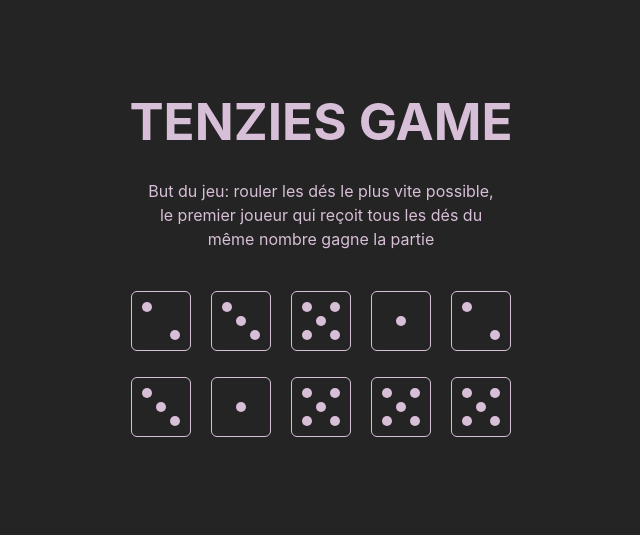
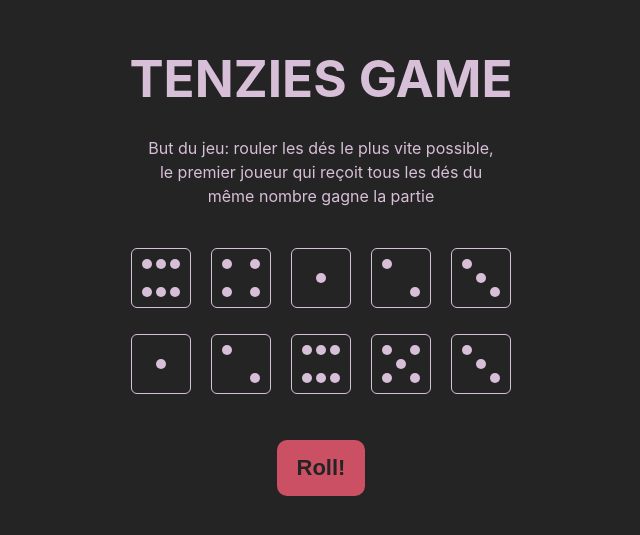
Before and after one commit to marilynduf/tenzies-game, a React (Vite) app: page / in a window 1280 px wide. Shown: the part 135-670 px from the top of the page, without its empty margins (319-959 px from the left). Built offline with nearby package versions, Linux system fonts and the light colour scheme.

Commit message:
add button 'Roll dice' & generate new dice value when click on it

```diff
--- a/src/App.css
+++ b/src/App.css
@@ -4,9 +4,10 @@
   text-align: center;
 }
 
-.dice {
-  display: inline-block;
-  max-width: 465px;
+.title {
+  font-size: 3.2em;
+  line-height: 1.1;
+  margin: 0;
 }
 
 .description {
@@ -16,3 +17,22 @@
   max-width: 348px;
   text-align: center;
 }
+
+.dice {
+  display: inline-block;
+  max-width: 465px;
+}
+
+.btn-roll-dice {
+  border: none;
+  display: block;
+  margin: 0 auto;
+  margin-top: 30px;
+  color: #242424;
+  font-size: 22px;
+  font-weight: 600;
+  padding: 15px 20px;
+  border-radius: 10px;
+  background-color: #cc5064;
+  cursor: pointer;
+}
--- a/src/App.jsx
+++ b/src/App.jsx
@@ -3,30 +3,46 @@ import "./App.css";
 import Die from "./components/Die/Die";
 
 function App() {
-    function createDiceObj(NumOfDice) {
+
+
+    function ramdomNumbers() {
+        return Math.ceil(Math.random() * 6)
+    }
+
+    function createDiceObj(numberOfDice) {
         const objArray = [];
-        for (let i = 0; i < NumOfDice; i++) {
-            objArray.push({ id: i, value: Math.ceil(Math.random() * 6)});
+        for (let i = 0; i < numberOfDice; i++) {
+            objArray.push({ id: i, value: ramdomNumbers() });
         }
-
         return objArray;
     }
 
-    const diceObj = createDiceObj(10);
+    const [dice, setDice] = useState(createDiceObj(10));
 
-    const [dice, setDice] = useState(diceObj);
+    function createAllNewDice() {
+        setDice((oldDice) =>
+            oldDice.map((die) => ({
+                ...die,
+                value: ramdomNumbers(),
+            }))
+        );
+    }
 
     const mappedDice = dice.map((die) => (
         <Die key={die.id} id={die.id} value={die.value} />
     ));
 
-    console.log(mappedDice)
-
     return (
         <>
-            <h1 className="titre">TENZIES GAME</h1>
-            <p className="description">But du jeu: rouler les dés le plus vite possible, le premier joueur qui reçoit tous les dés du même nombre gagne la partie</p>
+            <h1 className="title">TENZIES GAME</h1>
+            <p className="description">
+                But du jeu: rouler les dés le plus vite possible, le premier
+                joueur qui reçoit tous les dés du même nombre gagne la partie
+            </p>
             <div className="dice">{mappedDice}</div>
+            <button onClick={createAllNewDice} className="btn-roll-dice">
+                Roll!
+            </button>
         </>
     );
 }
--- a/src/components/Die/Die.jsx
+++ b/src/components/Die/Die.jsx
@@ -70,14 +70,6 @@ export default function Die(props) {
 
     function getDieFace() {
         for (const die of diceFaces) {
-            console.log(
-                "id: " +
-                    props.id +
-                    ": face: " +
-                    die.face +
-                    ", props: " +
-                    props.value
-            );
 
             if (die.face === props.value) {
                 return die.dot;
@@ -85,11 +77,11 @@ export default function Die(props) {
         }
     }
 
-    const tiDisplay = getDieFace();
+    const toDisplay = getDieFace();
 
     return (
         <div className="die">
-            <div className="dot-disposition">{tiDisplay}</div>
+            <div className="dot-disposition">{toDisplay}</div>
         </div>
     );
 }
--- a/src/index.css
+++ b/src/index.css
@@ -20,9 +20,3 @@ body {
   min-width: 320px;
   min-height: 100vh;
 }
-
-h1 {
-  font-size: 3.2em;
-  line-height: 1.1;
-  margin: 0;
-}
```
